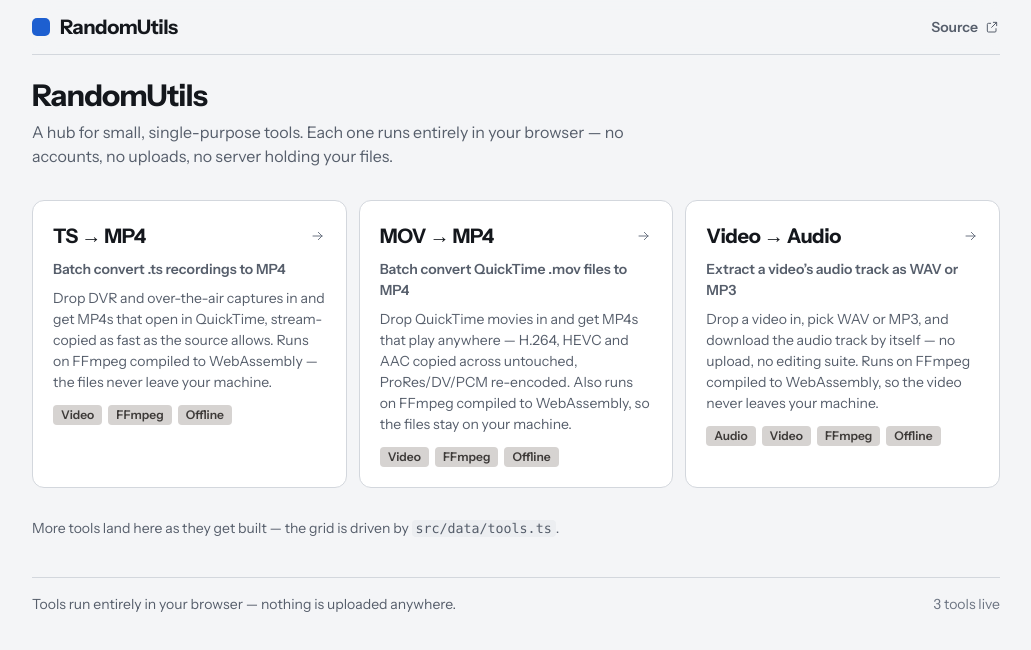
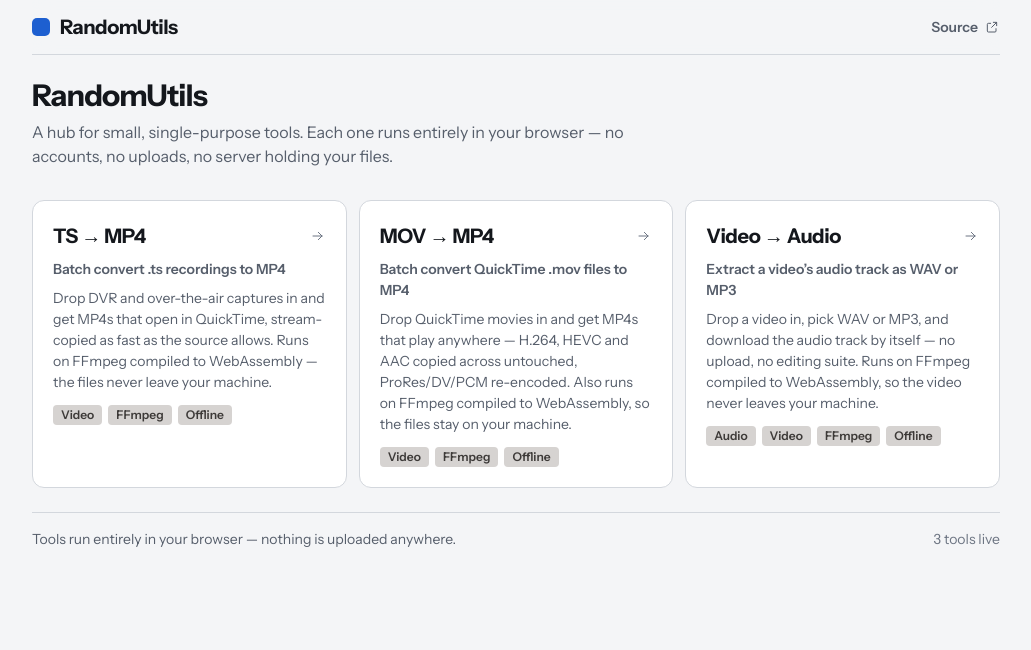
Before and after one commit to jacoblbagent/randomutils, a React (Vite) app: page /#/ in a window 1280 px wide. Shown: the top 650 px of the page, without its empty margins (124-1155 px from the left). Built offline with nearby package versions, Linux system fonts and the light colour scheme.

Commit message:
Home: drop the placeholder line under the tool grid
The grid speaks for itself; the note about it being driven by
src/data/tools.ts was scaffolding left over from the first tool.

```diff
--- a/src/pages/Home/Home.css
+++ b/src/pages/Home/Home.css
@@ -40,11 +40,3 @@
   grid-template-columns: repeat(auto-fill, minmax(288px, 1fr));
   gap: var(--s3);
 }
-
-.home__note code {
-  font-family: ui-monospace, SFMono-Regular, Menlo, monospace;
-  font-size: 0.95em;
-  padding: 1px 4px;
-  border-radius: var(--r-sm);
-  background: var(--surface-2);
-}
--- a/src/pages/Home/Home.tsx
+++ b/src/pages/Home/Home.tsx
@@ -45,13 +45,8 @@
             <ToolCard key={tool.id} tool={tool} />
           ))}
         </div>
-        {shown.length === 0 ? (
+        {shown.length === 0 && (
           <p className="small-note home__note">Nothing matches “{query.trim()}”.</p>
-        ) : (
-          <p className="small-note home__note">
-            More tools land here as they get built — the grid is driven by{' '}
-            <code>src/data/tools.ts</code>.
-          </p>
         )}
       </section>
     </div>
```
